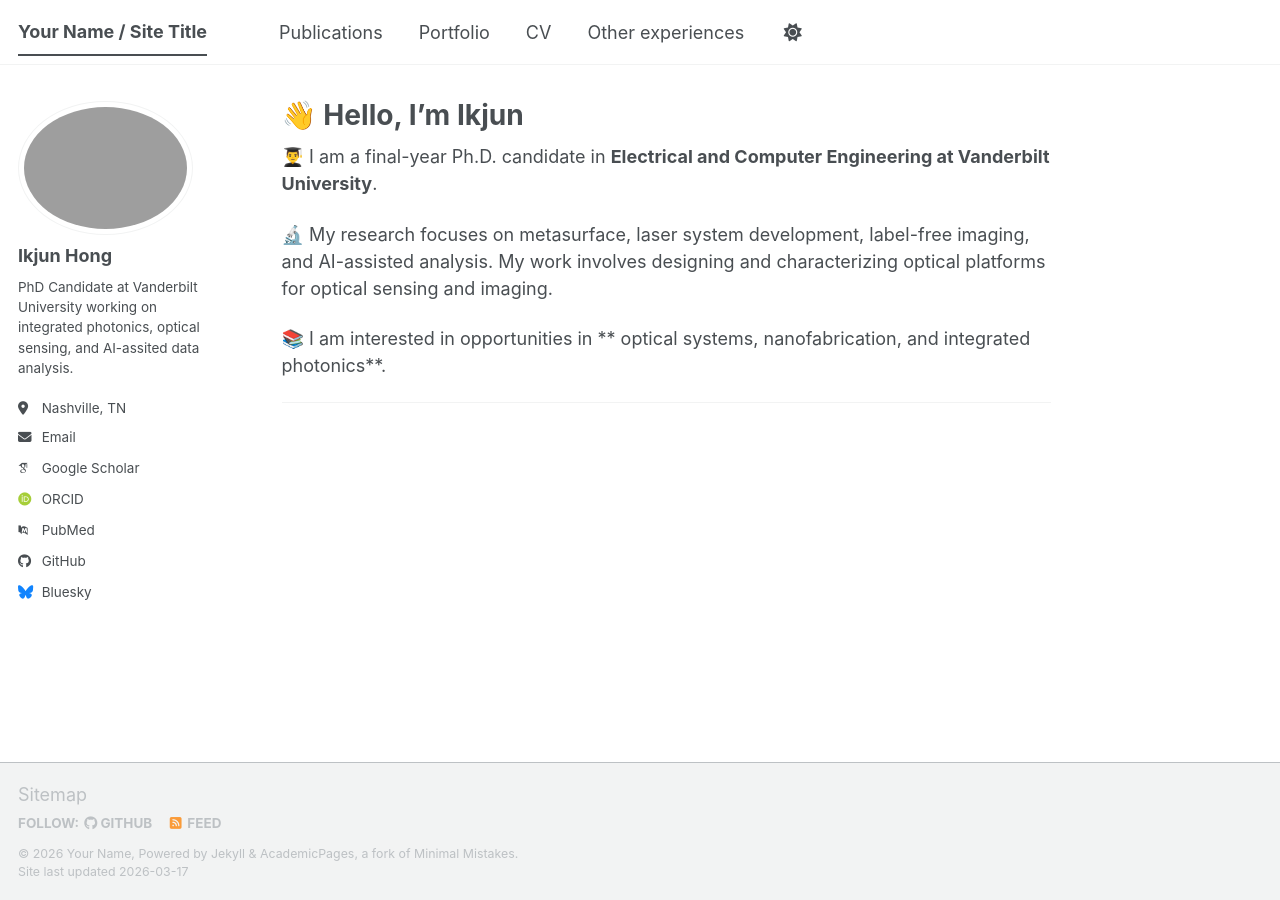
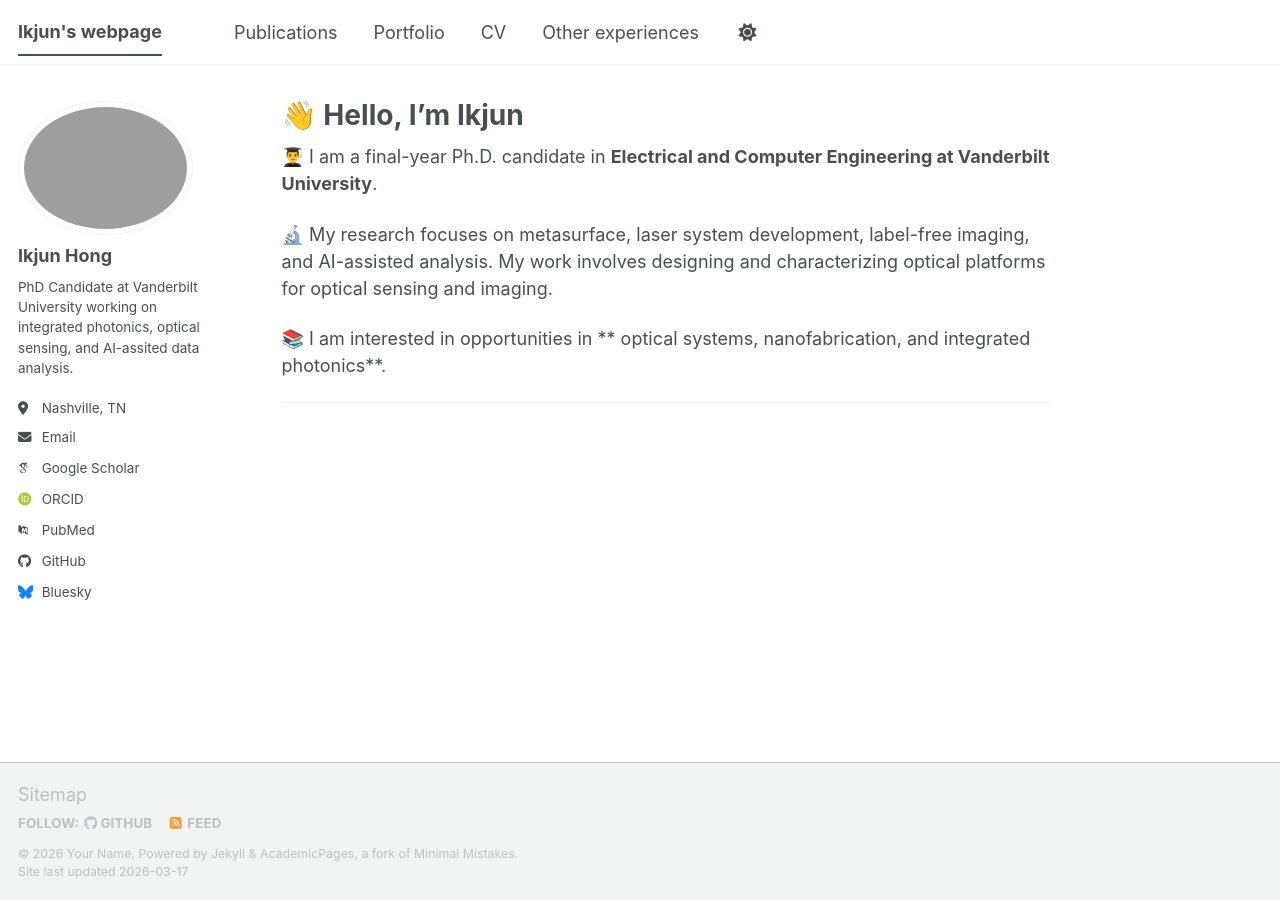
Before and after one commit to IkjunHong-beep/ikjunhong-beep.github.io, a Jekyll site: the page built from _pages/about.md, in a window 1280 px wide. Built offline with Jekyll 4.4.1, drawn with Linux system fonts in a browser that asks for light colours; some web fonts are replaced; a script bundle is joined from its source files by our own code; library files that are not in the unit come from our copies.

Commit message:
Update _config.yml

```diff
--- a/_config.yml
+++ b/_config.yml
@@ -9,7 +9,7 @@
 # Basic Site Settings
 locale                   : "en-US"
 site_theme               : "default" # The available themes options are "default", "air", "sunrise", "mint", "dirt" and "contrast"
-title                    : "Your Name / Site Title"
+title                    : "Ikjun's webpage"
 title_separator          : "-"
 name                     : &name "Your Name"
 description              : &description "Your Name's academic portfolio"   # Update this with a general description of your site, this is the default if not overridden by a page
@@ -33,7 +33,7 @@ repository               : "academicpages/academicpages.github.io"
   #email            : "none@example.org"
 
 author:
-  avatar: "ikjun.tif"
+  avatar: "files/ikjun.tif"
   name: "Ikjun Hong"
   bio: "PhD Candidate at Vanderbilt University working on integrated photonics, optical sensing, and AI-assited data analysis."
   location: "Nashville, TN"
```
